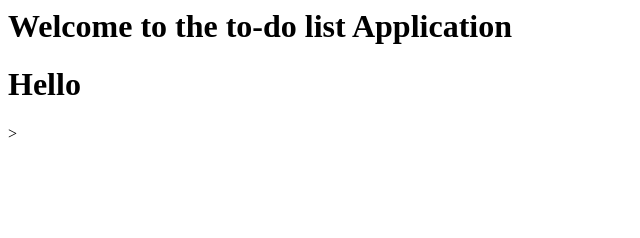
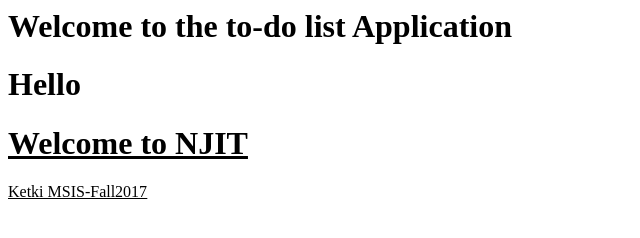
Before and after one commit to ketki23/todo_fall2017, a plain HTML site: page index.html in a window 1280 px wide. Shown: the whole page, without its empty margins (0-640 px from the left). Drawn offline with Linux system fonts and the light colour scheme.

Commit message:
added index.html

```diff
--- a/index.html
+++ b/index.html
@@ -3,4 +3,14 @@
 <body>
 <h1>Hello</h1>
 </body>
-</html>>
+
+<html>
+<body>
+
+<h1><u>Welcome to NJIT<u/></h1>
+
+<p><u>Ketki MSIS-Fall2017</u></p>
+
+</body>
+</html>
+</html>
```
